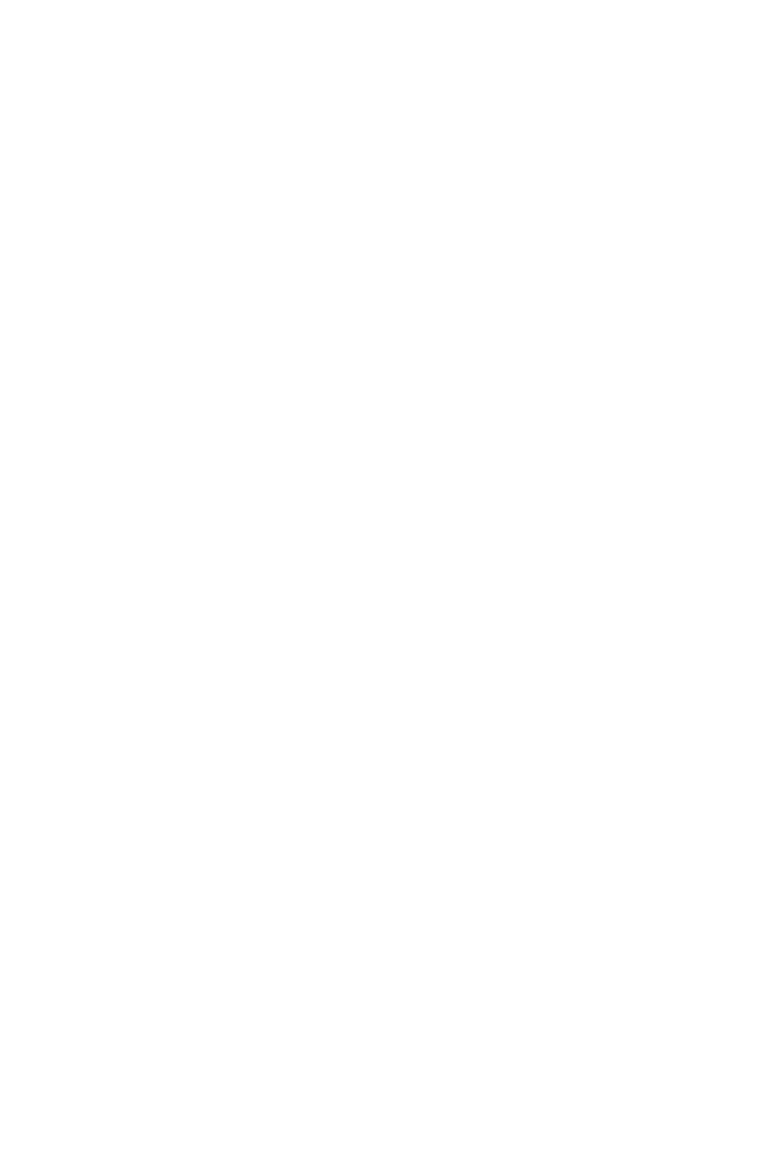
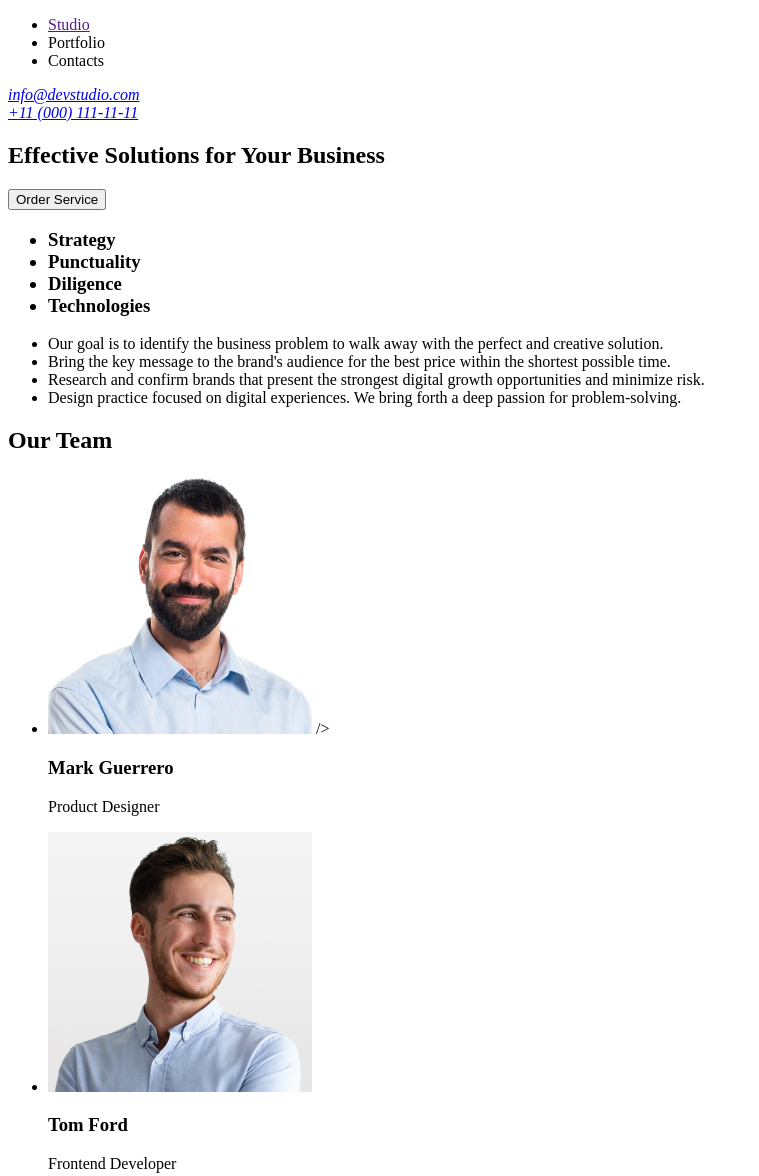
Before and after one commit to YuliiaZolotareva/goit-markup-hw-01, a plain HTML site: page index.html in a window 1280 px wide. Shown: the top 1176 px of the page, without its empty margins (0-759 px from the left). Before the commit the page ends 800 px from the top, so only its background shows below. Drawn offline with Linux system fonts and the light colour scheme.

Commit message:
html markup

```diff
--- a/index.html
+++ b/index.html
@@ -5,5 +5,97 @@
     <meta name="viewport" content="width=device-width, initial-scale=1.0" />
     <title>Document</title>
   </head>
-  <body></body>
+  <body>
+    <header>
+        <!--добавити лого-->
+      <a href="link logo"></a>
+      <nav>
+        <ul>
+            <!--добавити посилання-->
+          <li><a href="">Studio</a></li>
+          <li><a href=""></a>Portfolio</a></li>
+          <li><a href=""></a>Contacts</a></li>
+        </ul>
+        <address>
+            <a href="info@devstudio.com">info@devstudio.com</a><br />
+            <a href="+11 (000) 111-11-11">+11 (000) 111-11-11</a><br />
+        </address>
+      </nav>
+    </header>
+    <main>
+   <section>
+<h1>Effective Solutions for Your Business</h1>
+<button>Order Service</button>
+</section>
+
+<section>
+<h3>
+<ul>
+    <li>Strategy</li>
+    <li>Punctuality</li>
+    <li>Diligence</li>
+    <li>Technologies</li>
+</ul>
+</h3>
+<ul>
+    <li>
+        Our goal is to identify the business
+problem to walk away with the perfect and creative solution.
+    </li>
+    <li>
+        Bring the key message to the brand's audience for the best price within the shortest possible time.
+    </li>
+    <li>
+        Research and confirm brands that present the strongest digital growth opportunities and minimize risk.
+    </li>
+    <li>
+        Design practice focused on digital experiences. We bring forth a deep passion for problem-solving.
+    </li>
+</ul>
+
+</section>
+
+<section>
+<h2>Our Team</h2>
+
+<!--добавити фото команди-->
+<ul>
+    <li>
+    <img src="images/img.jpg"
+    width=""
+    alt="">
+    />
+    <h3>Mark Guerrero</h3>
+    <p>Product Designer</p>
+    </li>
+
+    <li>
+        <img src="images/img2.jpg" alt="">
+        <h3>Tom Ford</h3>
+        <p>Frontend Developer</p>
+    </li>
+
+    <li>
+        <img src="images/img3.jpg" alt="">
+        <h3>Camila Garcia</h3>
+        <p>Marketing</p>
+    </li>
+
+    <li>
+        <img src="images/img 4.jpg" alt="">
+        <h3>Daniel Wilson</h3>
+        <p>UI Designer</p>
+
+    </li>
+</ul>
+</section>
+    </main>
+    <footer>
+<!--добавити логотип-->
+<a href="">logo</a>
+<p>
+    Increase the flow of customers and sales for your business with digital marketing & growth solutions.
+</p>
+    </footer>
+  </body>
 </html>
```
Also changed, not shown: images/img 4.jpg (added), images/img.jpg (added), images/img2.jpg (added), images/img3.jpg (added).
